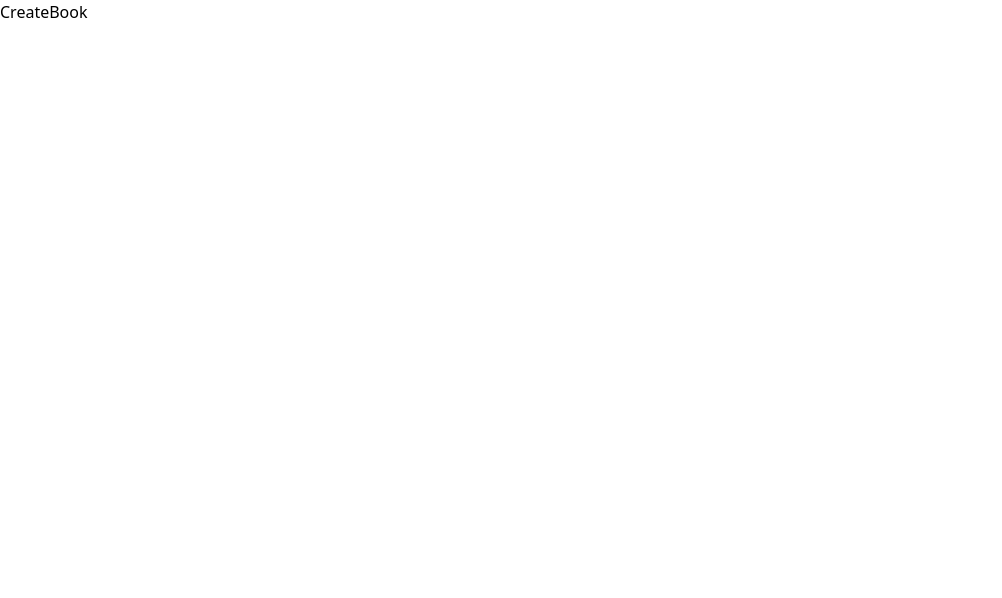
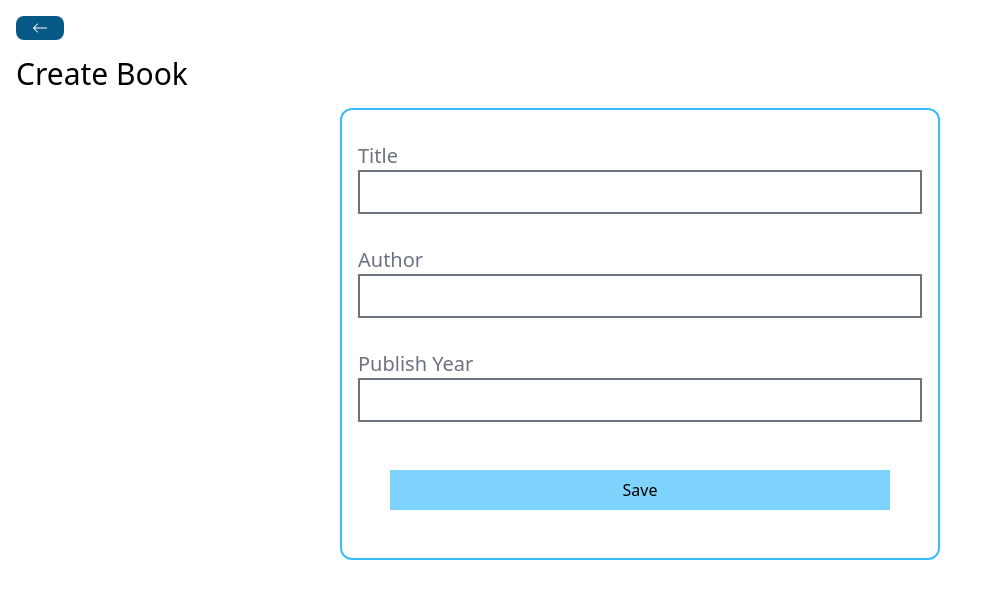
Before and after one commit to T4R0TARO/book-store, a React (Vite) app in the folder frontend/: page /books/create in a window 1280 px wide. Shown: the top 598 px of the page, without its empty margins (0-1002 px from the left). Built offline with nearby package versions, Linux system fonts and the light colour scheme.

Commit message:
feature: createBook page

```diff
--- a/frontend/src/pages/CreateBook.jsx
+++ b/frontend/src/pages/CreateBook.jsx
@@ -1,7 +1,73 @@
-// import React from "react";
+import { useState } from "react";
+import BackButton from "../components/BackButton";
+import Spinner from "../components/Spinner";
+import axios from "axios";
+import { useNavigate } from "react-router-dom";
 
 const CreateBook = () => {
-  return <div>CreateBook</div>;
+  const [title, setTitle] = useState("");
+  const [author, setAuthor] = useState("");
+  const [publishYear, setPublishYear] = useState("");
+  const [loading, setLoading] = useState(false);
+  const navigate = useNavigate();
+  const handleSaveBook = () => {
+    const data = {
+      title,
+      author,
+      publishYear,
+    };
+    setLoading(true);
+    axios
+      .post("http://localhost:3000/api/v1/books", data)
+      .then(() => {
+        setLoading(false);
+        navigate("/");
+      })
+      .catch((error) => {
+        setLoading(false);
+        alert("An error happended... Please check console");
+        console.log(error);
+      });
+  };
+  return (
+    <div className="p-4">
+      <BackButton />
+      <h1 className="text-3xl my-4">Create Book</h1>
+      {loading ? <Spinner /> : ""}
+      <div className="flex flex-col border-2 border-sky-400 rounded-xl w-[600px] p-4 mx-auto">
+        <div className="my-4">
+          <label className="text-xl mr-4 text-gray-500">Title</label>
+          <input
+            type="text"
+            value={title}
+            onChange={(e) => setTitle(e.target.value)}
+            className="border-2 border-gray-500 px-2 py-2 w-full"
+          />
+        </div>
+        <div className="my-4">
+          <label className="text-xl mr-4 text-gray-500">Author</label>
+          <input
+            type="text"
+            value={author}
+            onChange={(e) => setAuthor(e.target.value)}
+            className="border-2 border-gray-500 px-2 py-2 w-full"
+          />
+        </div>
+        <div className="my-4">
+          <label className="text-xl mr-4 text-gray-500">Publish Year</label>
+          <input
+            type="number"
+            value={publishYear}
+            onChange={(e) => setPublishYear(e.target.value)}
+            className="border-2 border-gray-500 px-2 py-2 w-full"
+          />
+        </div>
+        <button className="p-2 bg-sky-300 m-8" onClick={handleSaveBook}>
+          Save
+        </button>
+      </div>
+    </div>
+  );
 };
 
 export default CreateBook;
```
